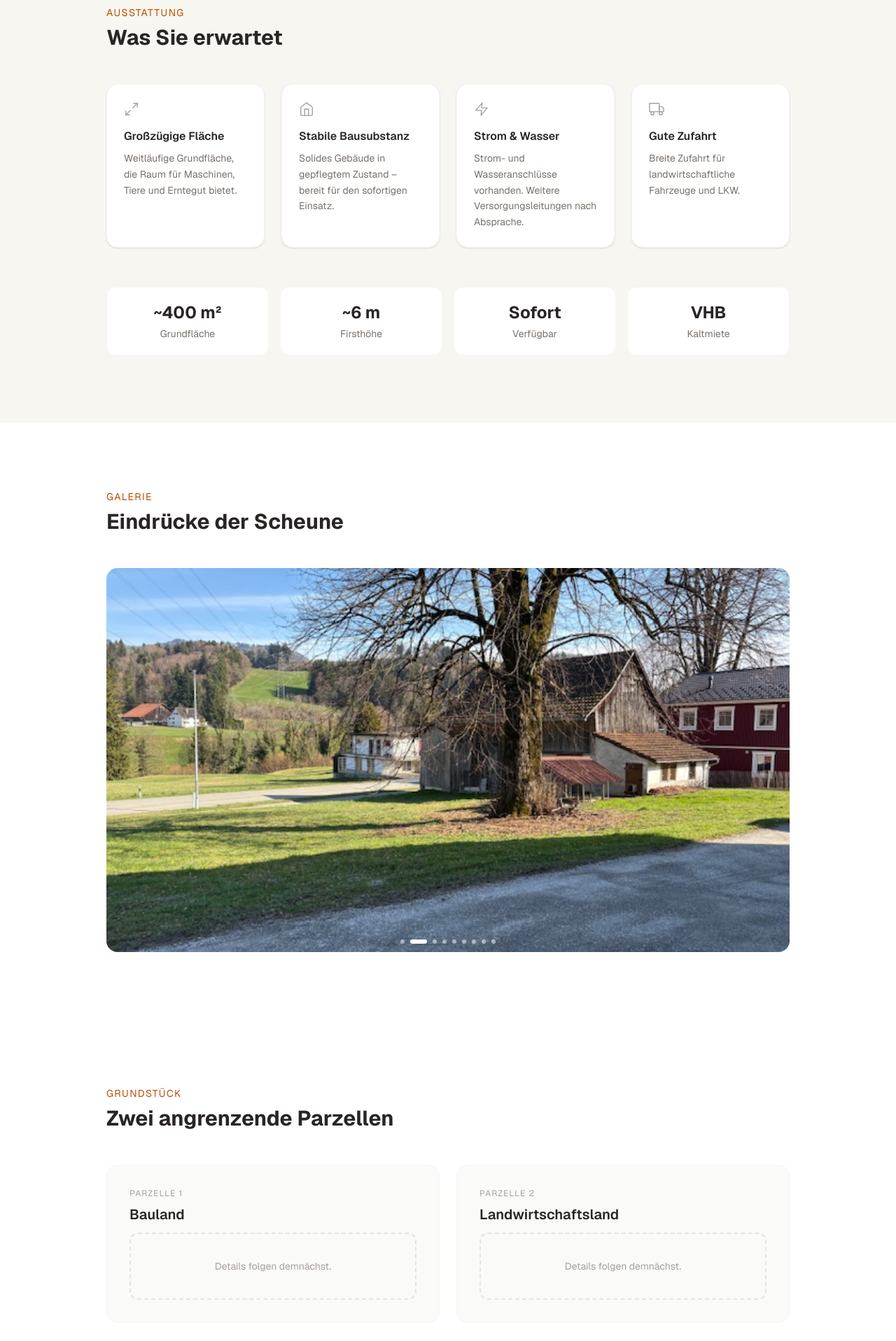
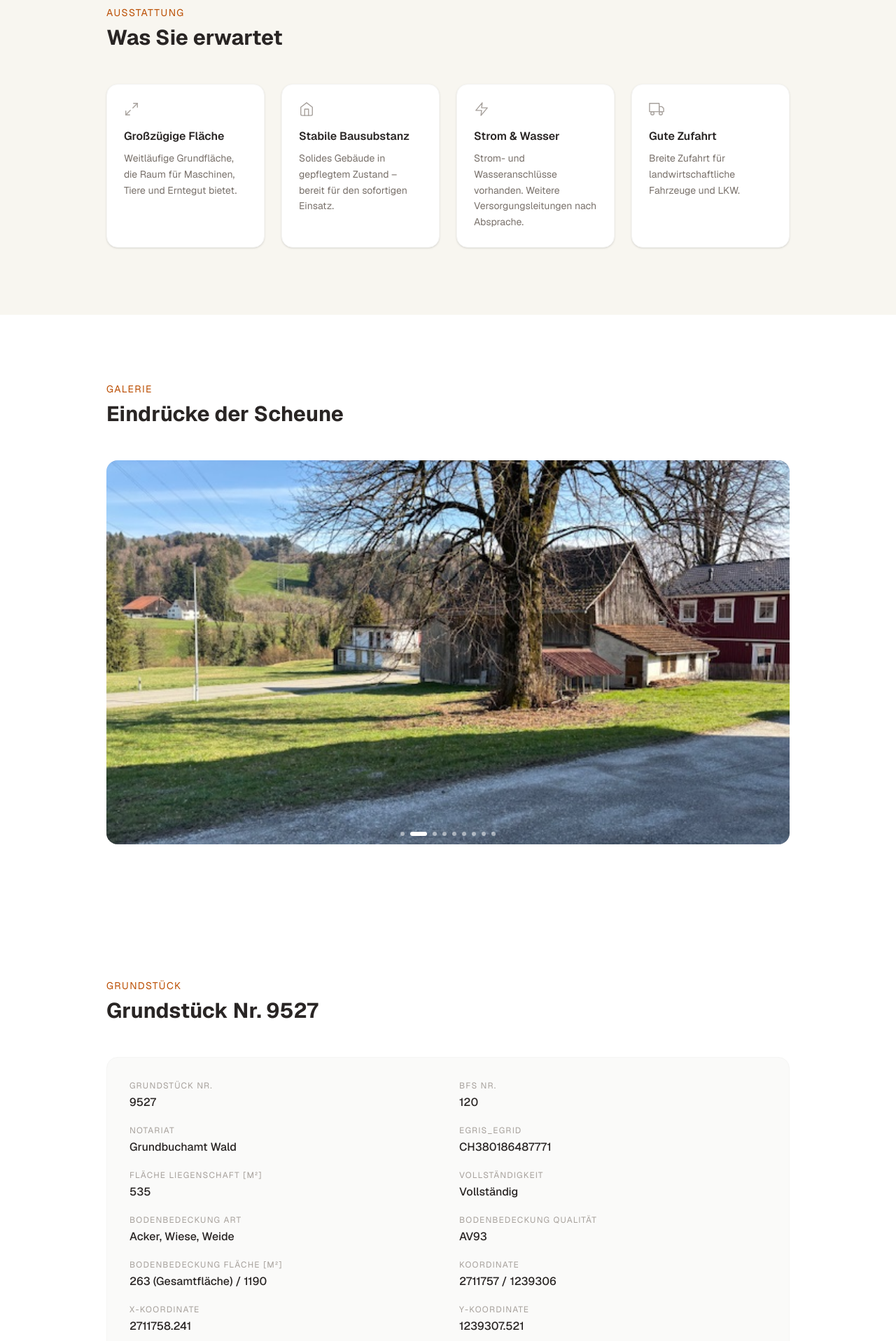
Before and after one commit to MaxBloechlinger/scheune, a Next.js app: page / in a window 1280 px wide. Shown: the part 880-2797 px from the top of the page at 70% size. Built offline with nearby package versions, Linux system fonts and the light colour scheme.

Commit message:
new stats

```diff
--- a/app/page.tsx
+++ b/app/page.tsx
@@ -14,6 +14,23 @@ const NAV_LINKS = [
   { label: "Grundstück", href: "#grundstueck" },
   { label: "Lage", href: "#lage" },
   { label: "Kontakt", href: "#kontakt" },
+];
+
+const GRUNDSTUECK_DATA = [
+  { label: "Grundstück Nr.", value: "9527" },
+  { label: "BFS Nr.", value: "120" },
+  { label: "Notariat", value: "Grundbuchamt Wald" },
+  { label: "EGRIS_EGRID", value: "CH380186487771" },
+  { label: "Fläche Liegenschaft [m²]", value: "535" },
+  { label: "Vollständigkeit", value: "Vollständig" },
+  { label: "Bodenbedeckung Art", value: "Acker, Wiese, Weide" },
+  { label: "Bodenbedeckung Qualität", value: "AV93" },
+  { label: "Bodenbedeckung Fläche [m²]", value: "263 (Gesamtfläche) / 1190" },
+  { label: "Koordinate", value: "2711757 / 1239306" },
+  { label: "X-Koordinate", value: "2711758.241" },
+  { label: "Y-Koordinate", value: "1239307.521" },
+  { label: "Höhe", value: "682.9 m" },
+  { label: "Punktzeichen", value: "Bolzen" },
 ];
 
 const GALLERY_IMAGES = [
@@ -347,24 +364,6 @@ export default function Home() {
                 </div>
               ))}
             </div>
-
-            {/* Quick-stats bar */}
-            <div className="mt-14 grid grid-cols-2 sm:grid-cols-4 gap-4 text-center">
-              {[
-                { value: "~400 m²", label: "Grundfläche" },
-                { value: "~6 m", label: "Firsthöhe" },
-                { value: "Sofort", label: "Verfügbar" },
-                { value: "VHB", label: "Kaltmiete" },
-              ].map((s, i) => (
-                <div
-                  key={s.label}
-                  className={`reveal reveal-d${i + 1} bg-white rounded-xl p-5 border border-stone-100 hover:-translate-y-0.5 transition-transform duration-200`}
-                >
-                  <p className="text-2xl font-bold text-stone-800">{s.value}</p>
-                  <p className="text-stone-500 text-sm mt-1">{s.label}</p>
-                </div>
-              ))}
-            </div>
           </div>
         </section>
 
@@ -383,22 +382,16 @@ export default function Home() {
         <section id="grundstueck" className="py-24 bg-white">
           <div className="max-w-5xl mx-auto px-6">
             <p className="reveal text-amber-700 text-sm uppercase tracking-widest mb-2">Grundstück</p>
-            <h2 className="reveal reveal-d1 text-3xl font-bold text-stone-800 mb-12">Zwei angrenzende Parzellen</h2>
-            <div className="grid sm:grid-cols-2 gap-6">
-              <div className="reveal reveal-d1 rounded-2xl border border-stone-100 bg-stone-50 p-8 hover:shadow-sm transition-shadow duration-300">
-                <p className="text-xs text-stone-400 uppercase tracking-widest mb-2">Parzelle 1</p>
-                <h3 className="text-xl font-semibold text-stone-800 mb-3">Bauland</h3>
-                <div className="rounded-xl border-2 border-dashed border-stone-200 flex items-center justify-center h-24">
-                  <p className="text-stone-400 text-sm">Details folgen demnächst.</p>
-                </div>
-              </div>
-              <div className="reveal reveal-d2 rounded-2xl border border-stone-100 bg-stone-50 p-8 hover:shadow-sm transition-shadow duration-300">
-                <p className="text-xs text-stone-400 uppercase tracking-widest mb-2">Parzelle 2</p>
-                <h3 className="text-xl font-semibold text-stone-800 mb-3">Landwirtschaftsland</h3>
-                <div className="rounded-xl border-2 border-dashed border-stone-200 flex items-center justify-center h-24">
-                  <p className="text-stone-400 text-sm">Details folgen demnächst.</p>
-                </div>
-              </div>
+            <h2 className="reveal reveal-d1 text-3xl font-bold text-stone-800 mb-12">Grundstück Nr. {GRUNDSTUECK_DATA[0].value}</h2>
+            <div className="reveal reveal-d1 rounded-2xl border border-stone-100 bg-stone-50 p-8">
+              <dl className="grid sm:grid-cols-2 gap-x-8 gap-y-5">
+                {GRUNDSTUECK_DATA.map((d) => (
+                  <div key={d.label}>
+                    <dt className="text-xs text-stone-400 uppercase tracking-widest mb-1">{d.label}</dt>
+                    <dd className="text-stone-800 font-medium">{d.value}</dd>
+                  </div>
+                ))}
+              </dl>
             </div>
           </div>
         </section>
```
